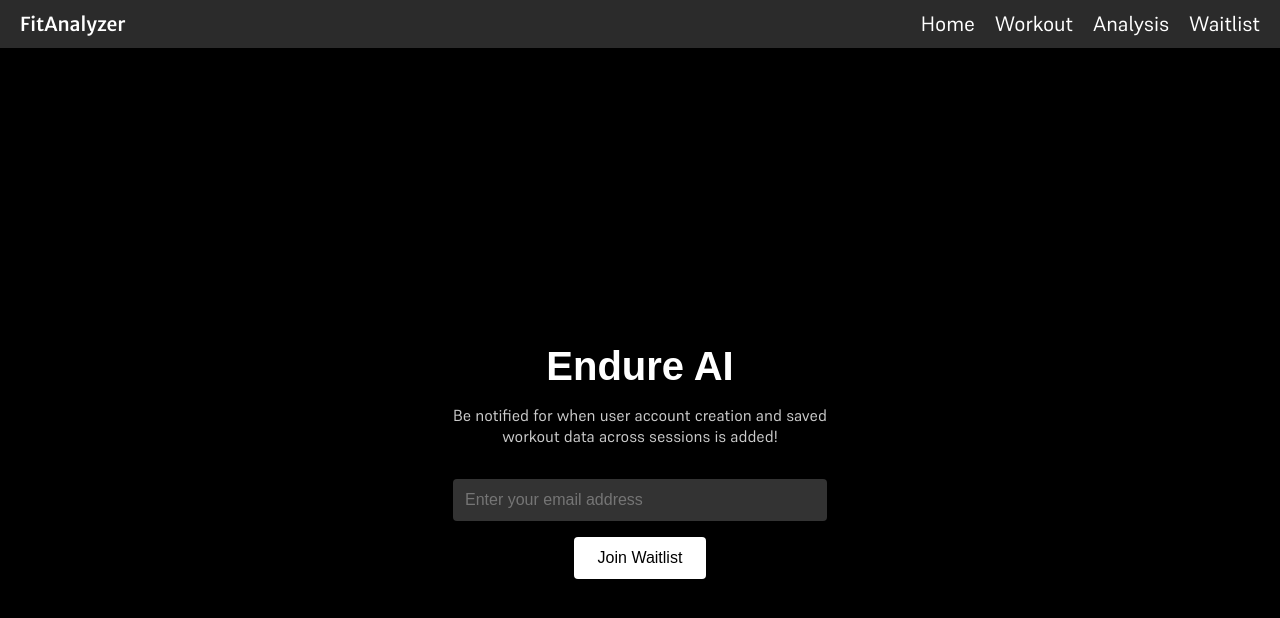
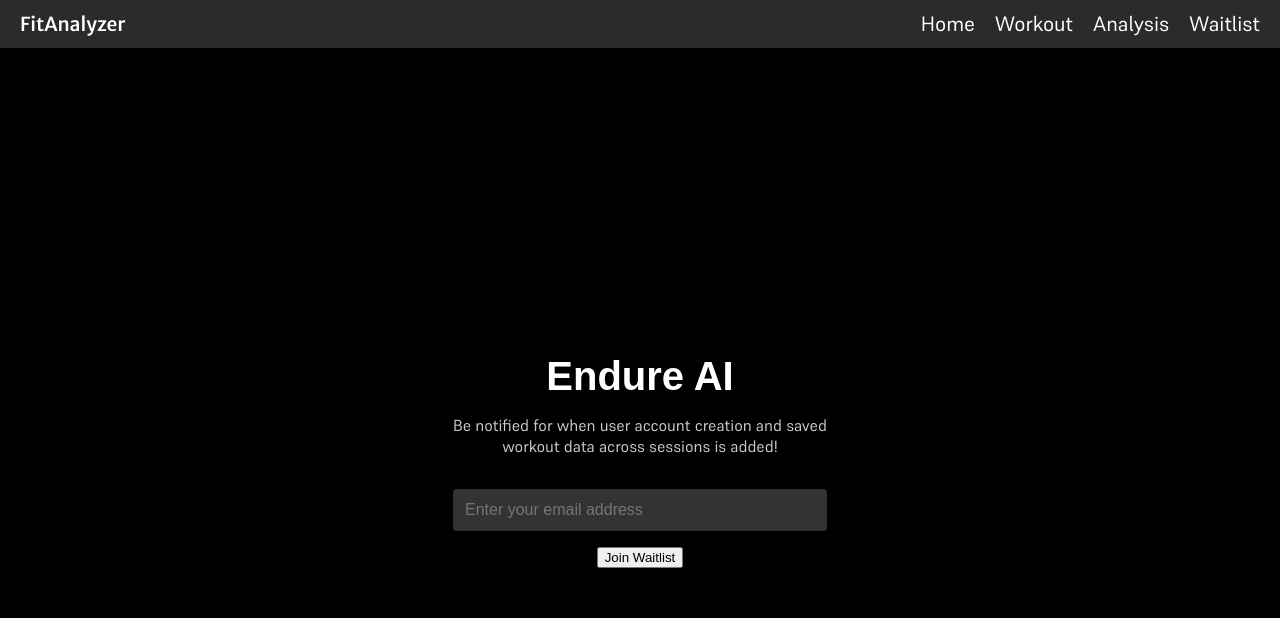
Before and after one commit to Ph1so/FitAnalyzer, a React (Create React App) app: page /waitlist in a window 1280 px wide. Shown: the top 618 px of the page. Built offline with nearby package versions, Linux system fonts and the light colour scheme; no server answers.

Commit message:
fixed button style from applying across website

```diff
--- a/src/components/WaitlistPage.css
+++ b/src/components/WaitlistPage.css
@@ -41,7 +41,7 @@ input[type="email"] {
     color: #ffffff; /* White text color */
 }
 
-button {
+.waitlistButton {
     padding: 0.75rem 1.5rem;
     background-color: #ffffff; /* White background */
     color: #000000; /* Black text */
@@ -51,7 +51,7 @@ button {
     font-size: 1rem;
 }
 
-button:hover {
+.waitlistButton:hover {
     background-color: #cccccc; /* Light gray hover */
 }
 
```
